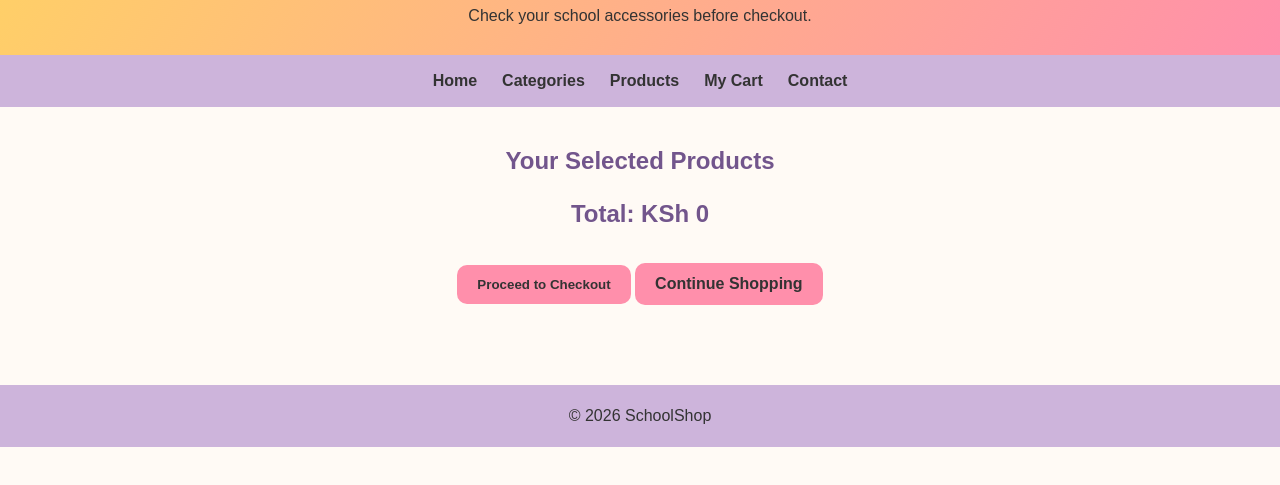
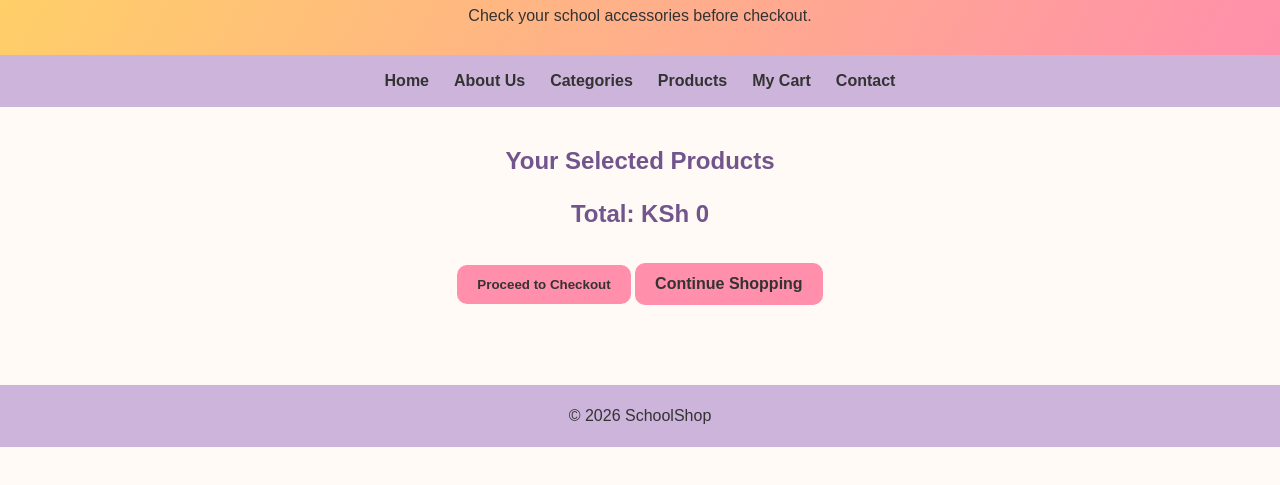
Before and after one commit to julietsotuff/SchoolShop_crit_c, a plain HTML site: page cart.html in a window 1280 px wide. Shown: the part 77-562 px from the top of the page. Drawn offline with Linux system fonts and the light colour scheme.

Commit message:
Update cart.html

```diff
--- a/cart.html
+++ b/cart.html
@@ -14,6 +14,7 @@
 
 <nav>
     <a href="index.html">Home</a>
+      <a href="About.html">About Us </a>
     <a href="categories.html">Categories</a>
     <a href="product.html">Products</a>
     <a href="cart.html">My Cart</a>
```
